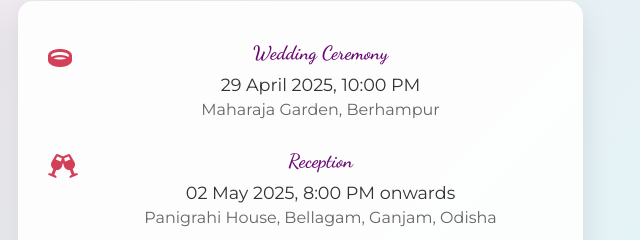
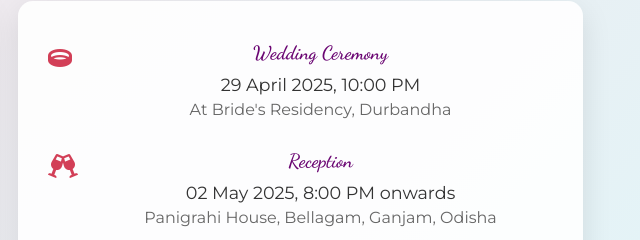
Before and after one commit to asishpanigrahi/Marriage, a plain HTML site: page index.html in a window 1280 px wide. Shown: the part 205-445 px from the top of the page, 637-1277 px from the left. Drawn offline with nearby package versions, Linux system fonts and the light colour scheme.

Commit message:
Update index.html

```diff
--- a/index.html
+++ b/index.html
@@ -420,7 +420,7 @@
                         <i class="fas fa-ring"></i>
                         <h3 class="detail-title">Wedding Ceremony</h3>
                         <div class="event-date">29 April 2025, 10:00 PM</div>
-                        <div class="venue">Maharaja Garden, Berhampur</div>
+                        <div class="venue">At Bride's Residency, Durbandha</div>
                     </div>
 
                     <div class="detail-item">
```
